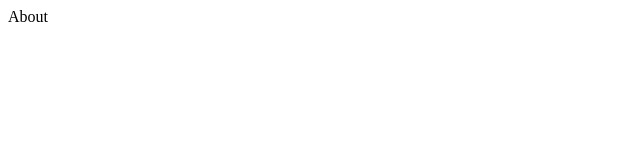
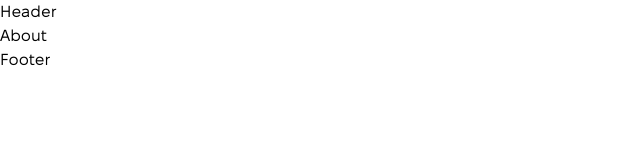
Before and after one commit to baza-trainee/plaipich-frontend, a Next.js app: page /about-us in a window 1280 px wide. Shown: the top 160 px of the page, without its empty margins (0-640 px from the left). Built offline with nearby package versions, Linux system fonts and the light colour scheme.

Commit message:
feat: added components

```diff
--- /dev/null
+++ b/src/app/globals.css
@@ -0,0 +1,64 @@
+@tailwind base;
+@tailwind components;
+@tailwind utilities;
+
+h1,
+h2,
+h3,
+h4,
+h5,
+h6,
+p,
+button {
+  @layer text-inherit;
+}
+
+p {
+  @apply text-lg leading-4 font-normal;
+}
+
+h1,
+.h1 {
+  @apply font-bold text-4xl leading-4;
+}
+
+h2,
+.h2 {
+  @apply font-bold text-3xl leading-2 uppercase;
+}
+
+h3,
+.h3 {
+  @apply font-medium text-3xl leading-2 uppercase;
+}
+
+h4,
+.h4 {
+  @apply font-bold text-3xl leading-2;
+}
+
+h5,
+.h5 {
+  @apply font-semibold text-2xl leading-2;
+}
+
+h6,
+.h6 {
+  @apply font-bold text-xl leading-2 uppercase;
+}
+
+.h7 {
+  @apply font-normal text-xl leading-2 uppercase;
+}
+
+.h8 {
+  @apply font-normal text-xl leading-2;
+}
+
+.h9 {
+  @apply font-bold text-lg leading-2;
+}
+
+.h10 {
+  @apply font-semibold text-lg leading-2;
+}
--- /dev/null
+++ b/src/app/layout.tsx
@@ -0,0 +1,54 @@
+import "./globals.css";
+
+import type { Metadata } from "next";
+import localFont from "next/font/local";
+import React from "react";
+
+import { Footer,Header } from "@/components";
+
+const fixel = localFont({
+  src: [
+    {
+      path: "./fonts/FixelDisplay-Regular.woff2",
+      weight: "400",
+      style: "normal",
+    },
+    {
+      path: "./fonts/FixelDisplay-Medium.woff2",
+      weight: "500",
+      style: "normal",
+    },
+    {
+      path: "./fonts/FixelDisplay-SemiBold.woff2",
+      weight: "600",
+      style: "normal",
+    },
+    {
+      path: "./fonts/FixelDisplay-Bold.woff2",
+      weight: "700",
+      style: "normal",
+    },
+  ],
+  variable: "--font-fixel",
+});
+
+export const metadata: Metadata = {
+  title: "Plai",
+  description: "Web-site for PLAI",
+};
+
+export default function RootLayout({
+  children,
+}: {
+  children: React.ReactNode;
+}) {
+  return (
+    <html lang="en">
+      <body className={`${fixel.variable} font-sans`}>
+        <Header />
+        {children}
+        <Footer/>
+      </body>
+    </html>
+  );
+}
--- /dev/null
+++ b/src/app/page.tsx
@@ -0,0 +1,9 @@
+import { Footer } from '@/components';
+
+export default function Home() {
+  return (
+    <main className="flex min-h-screen flex-col items-center justify-between p-6">
+      <Footer />
+    </main>
+  );
+}
--- a/src/components/button/Button.tsx
+++ b/src/components/button/Button.tsx
@@ -10,7 +10,7 @@ interface ButtonProps {
   className: string
 }
 
-const Button: React.FC<ButtonProps> = ({
+export const Button: React.FC<ButtonProps> = ({
   children,
   onClick,
   disabled = false,
@@ -27,5 +27,3 @@ const Button: React.FC<ButtonProps> = ({
     </button>
   )
 }
-
-export default Button
--- a/src/components/button/button.css
+++ b/src/components/button/button.css
@@ -3,7 +3,7 @@
 @tailwind utilities;
 
 button {
-  @apply inline-flex px-6 py-[18px] justify-center items-center rounded-large gap-2
+  @apply inline-flex px-6 py-4.5 justify-center items-center rounded-large gap-2
   transition  duration-300 border border-solid capitalize
   disabled:cursor-not-allowed;
 }
--- a/src/components/index.ts
+++ b/src/components/index.ts
@@ -1,5 +1,6 @@
+export { Button } from './button/button';
 export { Carousel } from './carousel/carousel';
 export { Contacts } from './contacts/contacts';
 export { Footer } from './footer/footer';
 export { Header } from './header/header';
-export { NotFound } from './not-found/not-found'
+export { NotFound } from './not-found/not-found';
```
Also changed, not shown: public/logo.svg (added).
